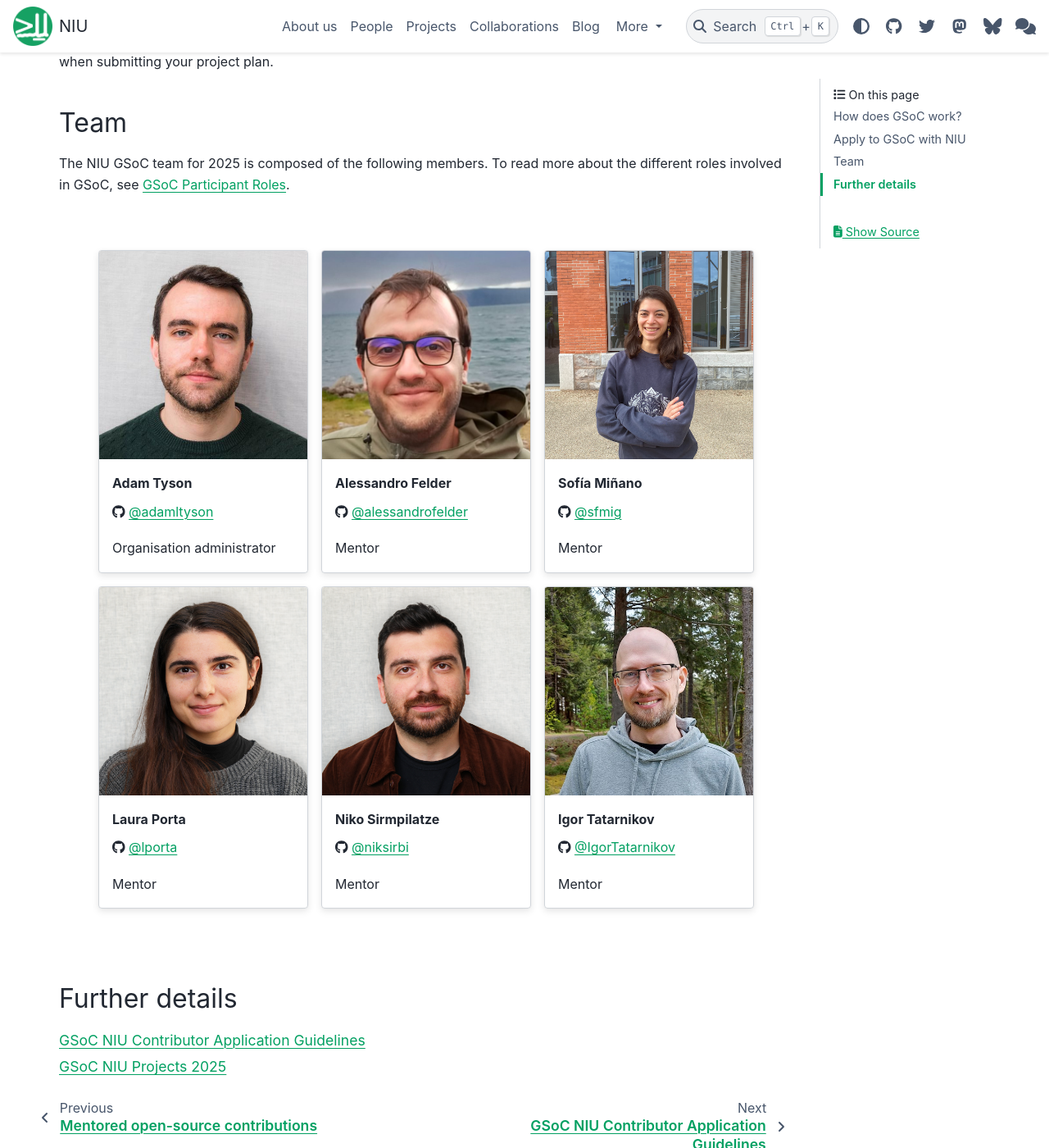
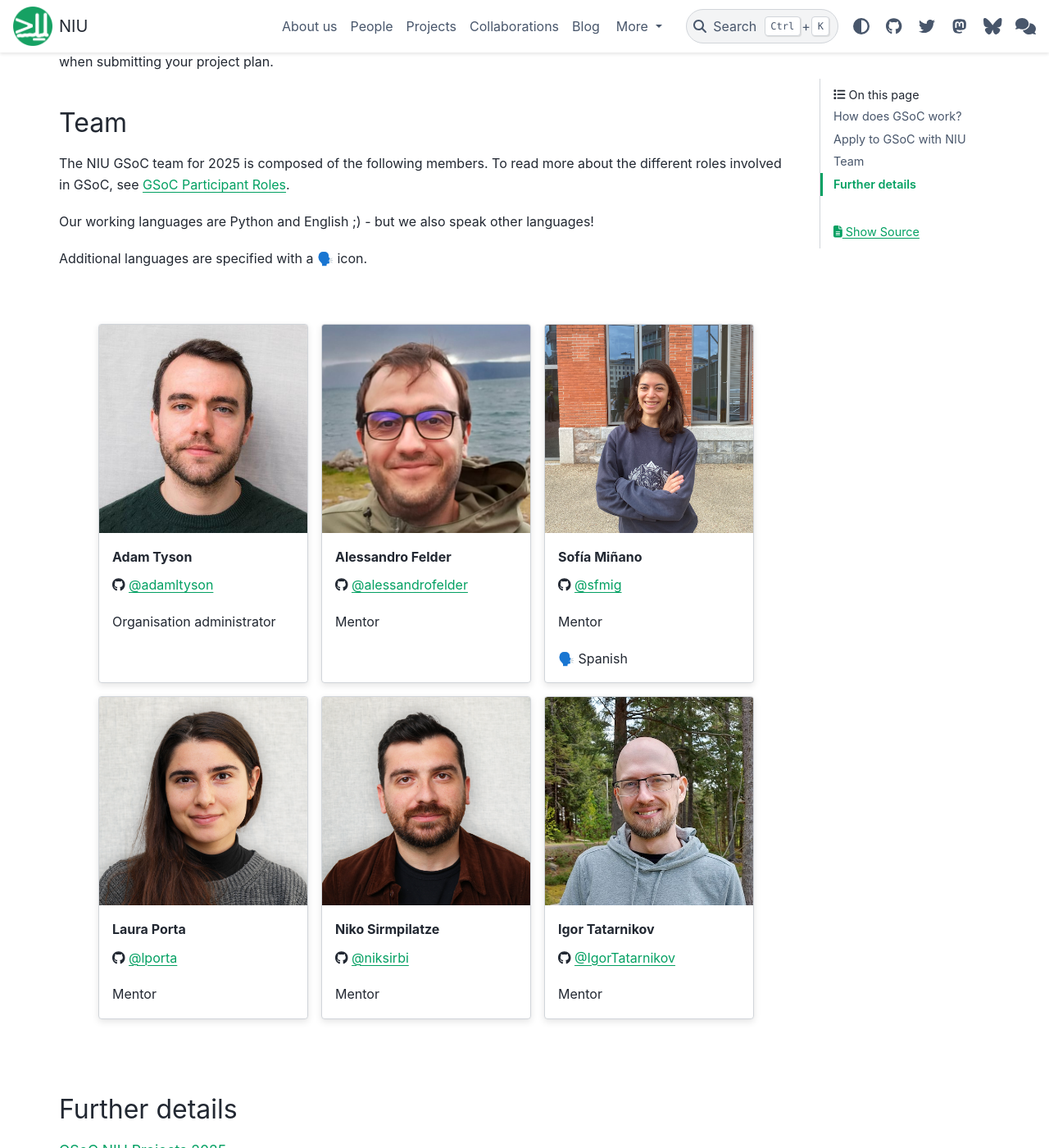
Before and after one commit to neuroinformatics-unit/neuroinformatics-unit.github.io, a Sphinx documentation site: the page built from docs/source/get-involved/gsoc/index.md, in a window 1280 px wide and 1400 px high, scrolled down 1283 px. Shown: the whole window at 82% size. Built offline with Sphinx 7.4.7 and the PyData theme 0.15.4, drawn with Linux system fonts in a browser that asks for light colours; nearby versions of some CDN libraries; some of the changed text lies outside the part shown.

Commit message:
Add languages as comments

````diff
--- a/docs/source/get-involved/gsoc/index.md
+++ b/docs/source/get-involved/gsoc/index.md
@@ -35,6 +35,9 @@
 
 The NIU GSoC team for 2025 is composed of the following members. To read more about the different roles involved in GSoC, see [GSoC Participant Roles](https://google.github.io/gsocguides/mentor/#participant-roles).
 
+Our working languages are Python and English ;) - but we also speak other languages!
+
+Additional languages are specified with a 🗣️ icon.
 
 ::::{grid} 3 3 3 3
 :gutter: 3
@@ -57,6 +60,8 @@
 {fab}`github` [@alessandrofelder](https://github.com/alessandrofelder)
 
 Mentor
+
+<!-- 🗣️  -->
 :::
 
 :::{grid-item-card} Sofía Miñano
@@ -67,6 +72,8 @@
 
 
 Mentor
+
+🗣️ Spanish
 :::
 
 :::{grid-item-card} Laura Porta
@@ -76,6 +83,8 @@
 {fab}`github` [@lporta](https://github.com/lporta)
 
 Mentor
+
+<!-- 🗣️  -->
 :::
 
 :::{grid-item-card} Niko Sirmpilatze
@@ -85,6 +94,8 @@
 {fab}`github` [@niksirbi](https://github.com/niksirbi)
 
 Mentor
+
+<!-- 🗣️  -->
 :::
 
 :::{grid-item-card} Igor Tatarnikov
@@ -94,6 +105,8 @@
 {fab}`github` [@IgorTatarnikov](https://github.com/IgorTatarnikov)
 
 Mentor
+
+<!-- 🗣️  -->
 :::
 
 ::::
@@ -103,6 +116,7 @@
 
 ```{toctree}
 :maxdepth: 1
+
+projects_2025
 guidelines
-projects_2025
 ```
````
